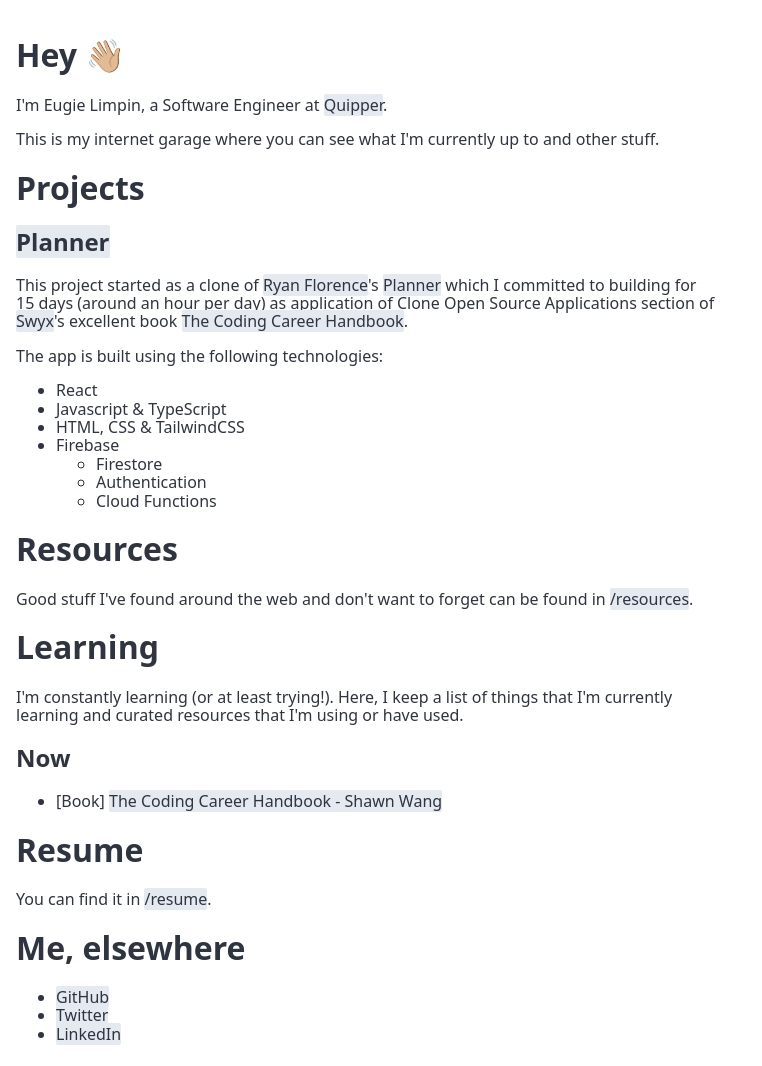
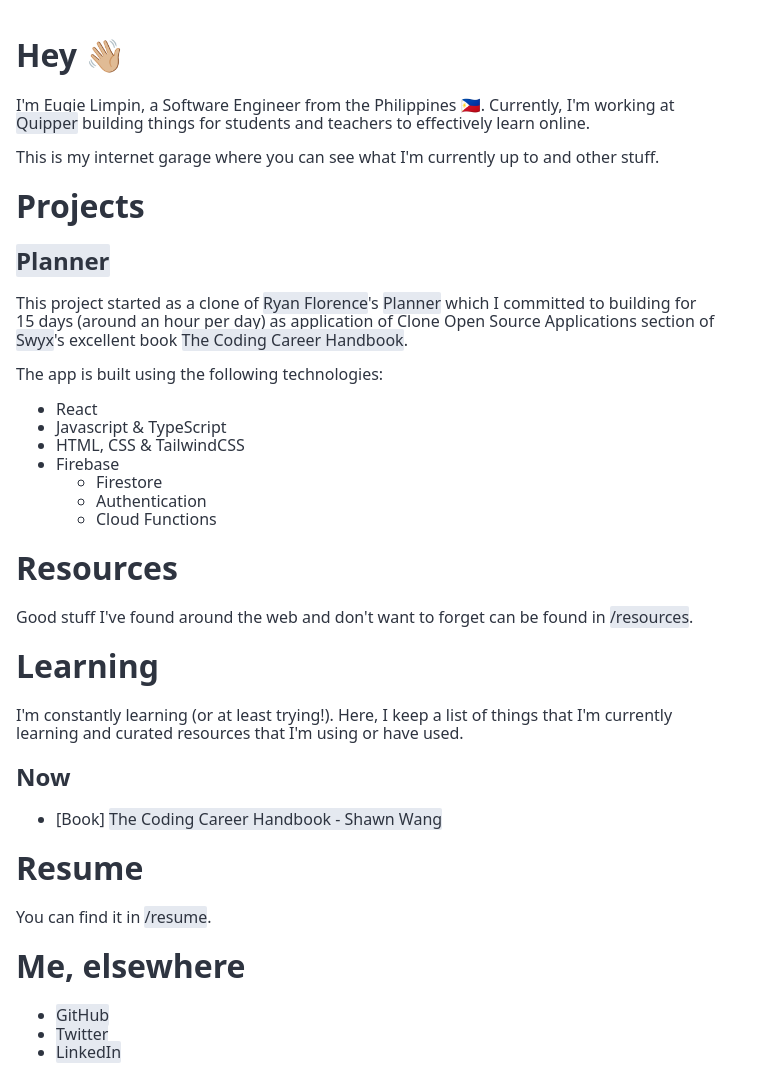
Before and after one commit to eugiellimpin/website, an Eleventy site: page index.md in a window 1280 px wide. Shown: the whole page, without its empty margins (0-762 px from the left). Built offline with nearby package versions, Linux system fonts and the light colour scheme; Eleventy itself is replaced by a stand-in of ours; files that its build step writes are made by us from their sources.

Commit message:
Update intro

```diff
--- a/index.md
+++ b/index.md
@@ -4,8 +4,9 @@ layout: rootLayout.11ty.js
 
 # Hey 👋🏼
 
-I'm Eugie Limpin, a Software Engineer at
-<a href="https://quipper.com" target="_blank" rel="noreferrer noopener">Quipper</a>.
+I'm Eugie Limpin, a Software Engineer from the Philippines 🇵🇭. Currently, I'm working at
+<a href="https://quipper.com" target="_blank" rel="noreferrer noopener">Quipper</a>
+building things for students and teachers to effectively learn online.
 
 This is my internet garage where you can see what I'm currently up to and other stuff.
 
```
